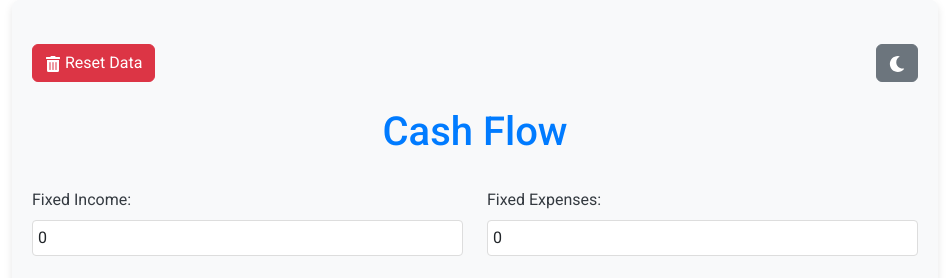
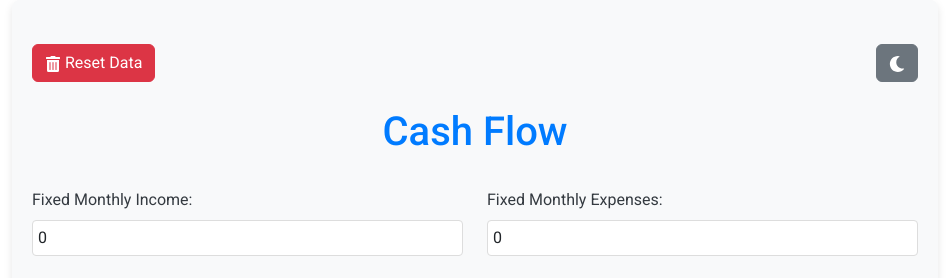
Before and after one commit to soorajnraju/cash-flow, a React (Vite) app in the folder frontend/: page / in a window 1280 px wide. Shown: the top 278 px of the page, without its empty margins (165-1114 px from the left). Built offline with nearby package versions, Linux system fonts and the light colour scheme.

Commit message:
fixed insights

```diff
--- a/frontend/src/App.jsx
+++ b/frontend/src/App.jsx
@@ -177,8 +177,11 @@ function App() {
   };
 
   const getInsights = () => {
-    const avgIncome = (fixedIncome + totalVariableIncome) / 12;
-    const avgExpenses = (fixedExpenses + totalVariableExpenses) / 12;
+    const numMonths = months.length;
+    const avgIncome =
+      (fixedIncome * numMonths + totalVariableIncome) / numMonths;
+    const avgExpenses =
+      (fixedExpenses * numMonths + totalVariableExpenses) / numMonths;
     const netSavings = savingsOrDebts;
 
     return {
@@ -208,7 +211,7 @@ function App() {
       </div>
       <div className="row mb-3">
         <div className="col-md-6 col-sm-12">
-          <label className="form-label">Fixed Income: </label>
+          <label className="form-label">Fixed Monthly Income: </label>
           <input
             type="text"
             className="form-control"
@@ -217,7 +220,7 @@ function App() {
           />
         </div>
         <div className="col-md-6 col-sm-12">
-          <label className="form-label">Fixed Expenses: </label>
+          <label className="form-label">Fixed Monthly Expenses: </label>
           <input
             type="text"
             className="form-control"
```
